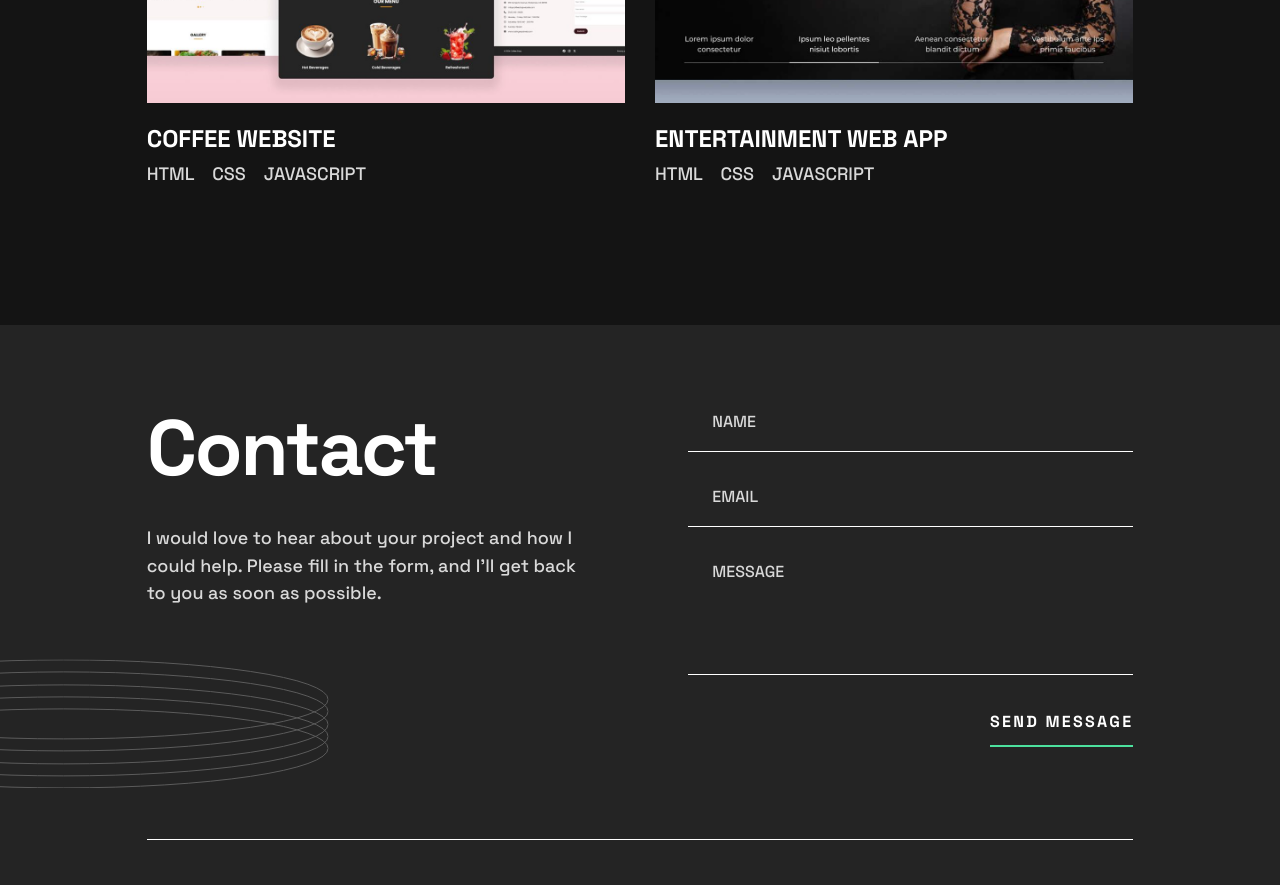
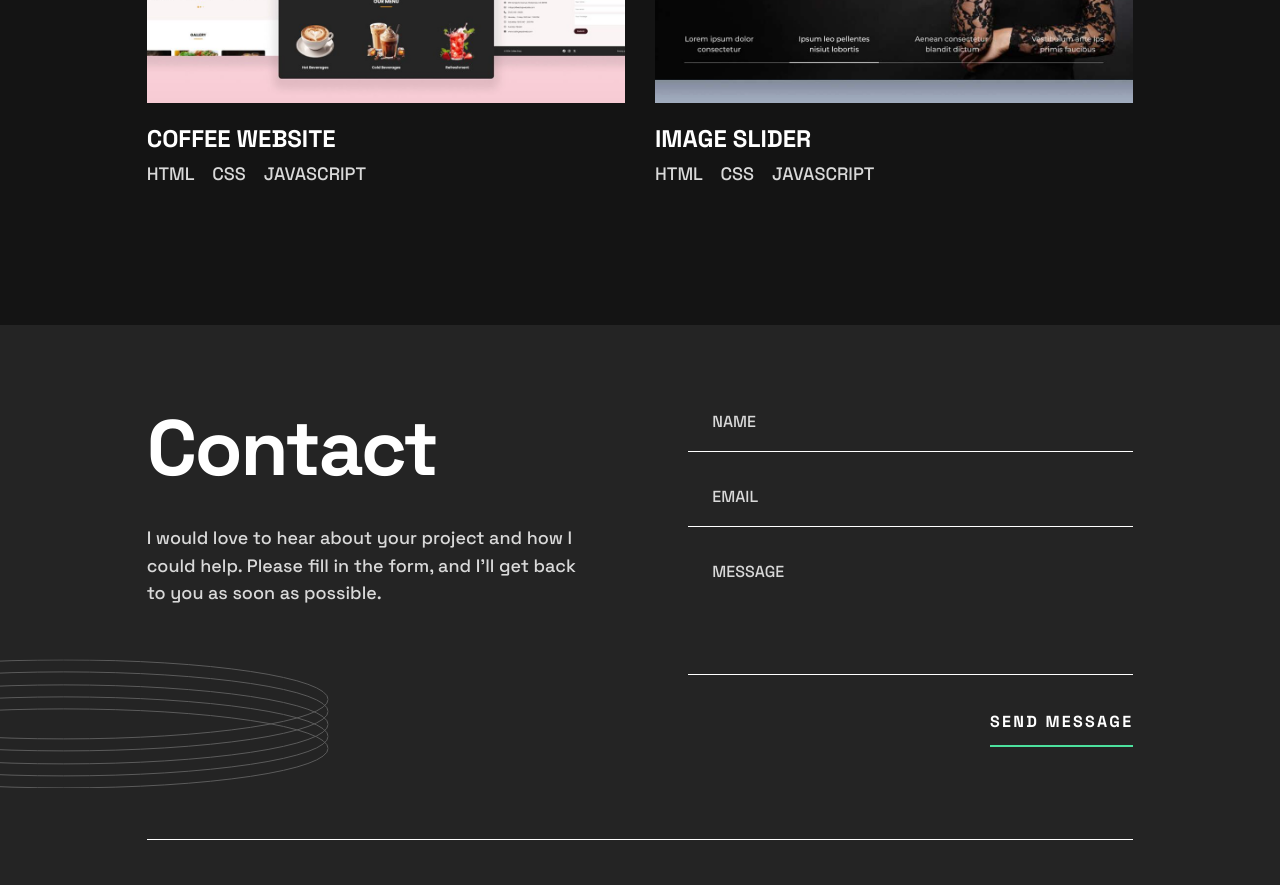
Before and after one commit to laminamoshood/portfolio, a plain HTML site: page index.html in a window 1280 px wide. Shown: the part 2063-2948 px from the top of the page. Drawn offline with Linux system fonts and the light colour scheme.

Commit message:
5th Commit

```diff
--- a/index.html
+++ b/index.html
@@ -192,7 +192,7 @@
                 width="343" height="253">
             </picture>
 
-            <h3 class="heading heading-m project-title">Entertainment web app</h3>
+            <h3 class="heading heading-m project-title">Image Slider</h3>
             <p class="project-tags">
               <span>HTML</span>
               <span>CSS</span>
```
